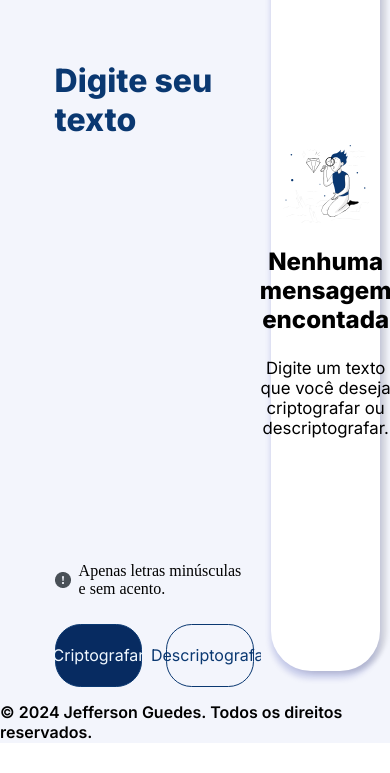
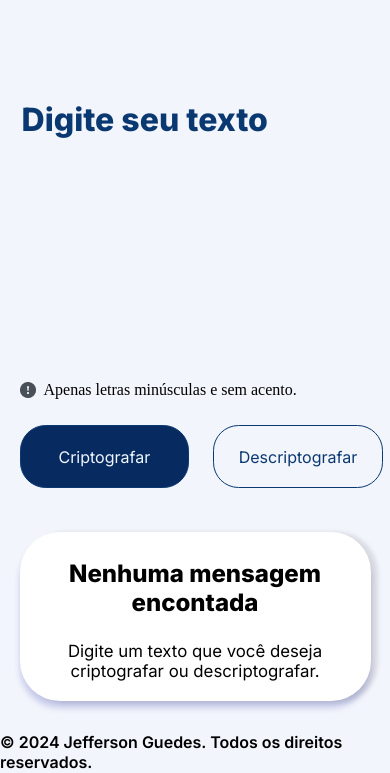
Before and after one commit to JeffersonGuedes/Challenge_Alura, a website: page index.html in a window 390 px wide. Shown: the part 101-874 px from the top of the page. Before the commit the page ends 844 px from the top, so only its background shows below. Drawn offline with Linux system fonts and the light colour scheme.

Commit message:
Colocando responsividade no site

```diff
--- a/index.html
+++ b/index.html
@@ -14,15 +14,15 @@
     <main class="quadradao">
         <div class="quadradinho">
             <div>
-                <img class="logo" src="./img/logo.svg">
+                <img class="logo" src="./img/logo.svg" alt="Logo Alura">
             </div>
         </div>
-        <div class="boliadinho">
+        <form class="boliadinho">
             <div class="caixinha">
                 <textarea type="text" class="textinho" placeholder="Digite seu texto"></textarea>
             </div>
             <div class="avisinho">
-                <img class="aviso" src="./img/icone_aviso.png">
+                <img class="aviso" src="./img/icone_aviso.png" alt="icone de atenção">
                 <p>Apenas letras minúsculas e sem acento.</p>
             </div>
             <div class="botoes">
@@ -33,11 +33,11 @@
                     <button>Descriptografar</button>
                 </div>
             </div>
+        </form>
 
-        </div>
-        <div class="metido">
+        <section class="metido">
             <div class="resultado">
-                <img class="desenho" src="./img/desenho.svg">
+                <img class="desenho" src="./img/desenho.svg" alt="Mulher olhando diamante">
                 <div class="duasmensagens">
                     <div class="mensagem1">
                         <p>Nenhuma mensagem <br> encontada</p>
@@ -47,7 +47,7 @@
                     </div>
                 </div>
             </div>
-        </div>
+        </section>
     </main>
 
     <footer>
--- a/style.css
+++ b/style.css
@@ -30,7 +30,6 @@
 
 body {
     margin: 0;
-    box-sizing: border-box;
 }
 
 .quadradao {
@@ -38,7 +37,6 @@ body {
     width: 100vw;
     background-color: rgb(3, 66, 66);
     display: flex;
-    overflow: hidden;
 }
 
 .quadradinho {
@@ -47,7 +45,6 @@ body {
     background: var(--light-blue-100);
     display: flex;
     justify-content: center;
-
 }
 
 .logo {
@@ -56,7 +53,6 @@ body {
     display: flex;
     justify-content: center;
     align-items: center;
-
 }
 
 .boliadinho {
@@ -68,7 +64,6 @@ body {
     flex-direction: column;
     background-color: var(--light-blue-100);
     gap: 10px;
-
 }
 
 .caixinha {
@@ -133,7 +128,7 @@ body {
     border: solid 1px var(--dark-blue-300);
 }
 
-.botoes .botao2 button{
+.botoes .botao2 button {
     background-color: var(--light-blue-100);
     color: var(--dark-blue-300);
 }
@@ -170,13 +165,14 @@ body {
     align-items: center;
     text-align: center;
     font-family: var(--fonte-primaria);
-
 }
 
 .desenho {
     display: flex;
     justify-content: center;
     width: 22vw;
+    margin: 0 auto;
+    height: auto;
 }
 
 .mensagem1 p {
@@ -199,5 +195,85 @@ body {
     position: absolute;
     width: 100vw;
     height: 5vh;
+}
+
+@media (max-width:1000px) {
+
+    .quadradao {
+        height: auto;
+        width: auto;
+        flex-direction: column;
+    }
+
+    .quadradinho {
+        height: 10vh;
+        width: 100%;
+        justify-content: flex-start;
+        align-items: center;
+    }
+
+    .logo {
+        margin:0;
+    }
+
+    .boliadinho {
+        width: auto;
+    }
+
+    .caixinha {
+        width: 90vw;
+        margin-top: 6rem;
+    }
+
+    .avisinho{
+        width: 90vw;
+    }
+
+    .botoes{
+        height: 10vh;
+        width: 90vw;
+        justify-content: space-between;
+    }
+
+    .botoes button {
+        width: 43.5vw;
+    }
+
+    .metido {
+        width: 100vw;
+        height: 20vh;
+        padding-bottom: 30px;
+    }
+
+    .resultado {
+        width: 90vw;
+        height: 20vh;
+    }
+
+    .desenho {
+        width: 0;
+        height: 0;
+        overflow: hidden;
+    }
+}
+
+@media (max-width:450px) {
+    .caixinha {
+        margin-top: 1rem;
+    }
+
+    .boliadinho{
+        height: 65vh;
+        border: transparent;
+    }
+
+    .textinho {
+        width: 50vw;
+        height: 30vh;
+    }
+
+    .botoes{
+        height: 1vh;
+    }
 
 }
--- a/test/teste.css
+++ b/test/teste.css
@@ -30,21 +30,10 @@
 
 body {
     margin: 0;
-    box-sizing: border-box;
-}
-
-h3 {
-    font-family: var(--fonte-primaria);
-    font-size: 1.6rem;
-}
-
-h5 {
-    font-family: var(--fonte-primaria);
-    font-size: 1rem;
 }
 
 .quadradao {
-    height: auto;
+    height: 95vh;
     width: 100vw;
     background-color: rgb(3, 66, 66);
     display: flex;
@@ -52,46 +41,49 @@ h5 {
 
 .quadradinho {
     height: 95vh;
-    width: 12vw;
+    width: 11vw;
     background: var(--light-blue-100);
     display: flex;
     justify-content: center;
 }
 
 .logo {
-    margin-top: 3rem;
-    width: 10rem;
+    margin-top: 2.5rem;
+    width: 7rem;
+    display: flex;
+    justify-content: center;
+    align-items: center;
 }
 
 .boliadinho {
     height: 95vh;
-    width: 55vw;
+    width: 56vw;
     display: flex;
     justify-content: center;
     align-items: center;
     flex-direction: column;
     background-color: var(--light-blue-100);
-
+    gap: 10px;
 }
 
 .caixinha {
     display: flex;
-    margin-top: 13rem;
+    margin-top: 10rem;
 }
 
 .textinho {
     background-color: transparent;
     border: none;
-    font-size: 3.2rem;
+    font-size: 2rem;
     font-family: var(--fonte-primaria);
     color: var(--dark-blue-300);
     flex-grow: 2;
     outline: none;
-    width: 55vw;
-    height: 53vh;
+    width: 50vw;
+    height: 56vh;
     resize: none;
     overflow: hidden;
-    font-weight: 600;
+    font-weight: 800;
 }
 
 .textinho::placeholder {
@@ -99,12 +91,11 @@ h5 {
 }
 
 .avisinho {
-    width: 100%;
+    width: 50vw;
     display: flex;
     justify-content: flex-start;
     align-items: center;
     gap: 0.5rem;
-    font-weight: 400;
 }
 
 .aviso {
@@ -117,29 +108,28 @@ h5 {
 
 .botoes {
     height: 150px;
-    width: 55vw;
+    width: 50vw;
     display: flex;
-    gap: 30px;
+    gap: 24px;
     align-items: flex-start;
 }
 
 .botoes button {
-    height: 5.5rem;
-    width: 25rem;
-    border-radius: 35px;
+    display: flex;
+    justify-content: center;
+    align-items: center;
+    height: 7.5vh;
+    width: 22.5vw;
+    border-radius: 1.6rem;
     background-color: var(--dark-blue-400);
     color: aliceblue;
-    font-size: 1.5rem;
+    font-size: 1rem;
     font-family: var(--fonte-primaria);
+    border: solid 1px var(--dark-blue-300);
 }
 
-.botoes .botao1 {
-
-}
-
-.botoes .botao2 button{
-    border: none;
-    background-color: var(--light-blue-300);
+.botoes .botao2 button {
+    background-color: var(--light-blue-100);
     color: var(--dark-blue-300);
 }
 
@@ -161,11 +151,11 @@ h5 {
 }
 
 .resultado {
-    height: 90vh;
+    height: 88vh;
     width: 28vw;
     background-color: var(--white);
     border-radius: 2.5rem;
-    box-shadow: 10px 7px 30px 1px rgba(0, 0, 0, 0.1), 0 7px 25px 0 rgba(4, 19, 154, 0.19);
+    box-shadow: 6px 1px 4px 1px rgba(0, 0, 0, 0.1), 0 7px 6px 0 rgba(4, 19, 154, 0.19);
 }
 
 .resultado {
@@ -175,23 +165,23 @@ h5 {
     align-items: center;
     text-align: center;
     font-family: var(--fonte-primaria);
-
 }
 
 .desenho {
     display: flex;
     justify-content: center;
-    width: 24vw;
+    width: 22vw;
+    margin: 0 auto;
+    height: auto;
 }
 
-
-.mensagem1 h3 {
-    font-size: 2rem;
+.mensagem1 p {
+    font-size: 1.5rem;
     font-weight: 800;
 }
 
-.mensagem2 h5 {
-    font-size: 1.3rem;
+.mensagem2 p {
+    font-size: 1.05rem;
     font-weight: 400;
 }
 
@@ -202,4 +192,65 @@ h5 {
     align-items: center;
     font-family: var(--fonte-primaria);
     font-weight: 600;
+    position: absolute;
+    width: 100vw;
+    height: 5vh;
 }
+
+@media (max-width:1000px) {
+
+    .quadradao {
+        height: auto;
+        width: auto;
+        flex-direction: column;
+    }
+
+    .quadradinho {
+        height: 10vh;
+        width: 100%;
+        justify-content: flex-start;
+        align-items: center;
+    }
+
+    .logo {
+        margin:0;
+    }
+
+    .boliadinho {
+        width: auto;
+    }
+
+    .caixinha {
+        width: 90vw;
+        margin-top: 6rem;
+    }
+
+    .avisinho{
+        width: 90vw;
+    }
+
+    .botoes{
+        height: 10vh;
+        width: 90vw;
+        justify-content: space-between;
+    }
+
+    .botoes button {
+        width: 43.5vw;
+    }
+
+    .metido {
+        width: 100vw;
+        height: 20vh;
+        padding-bottom: 30px;
+    }
+
+    .resultado {
+        width: 90vw;
+        height: 20vh;
+    }
+
+    .desenho {
+        overflow: hidden;
+    }
+}
```
Also changed, not shown: test/teste.html (+20 -17 lines).
